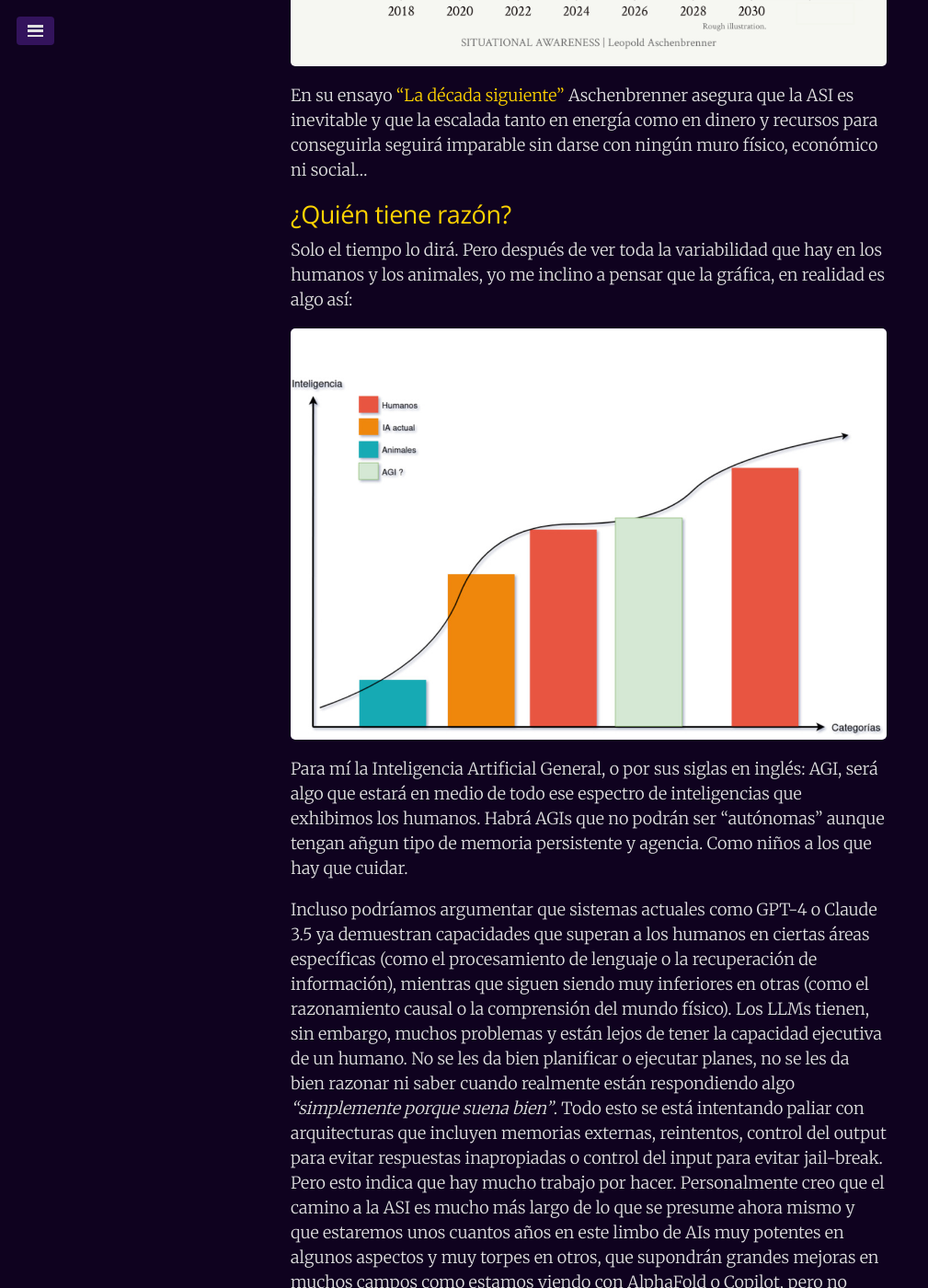
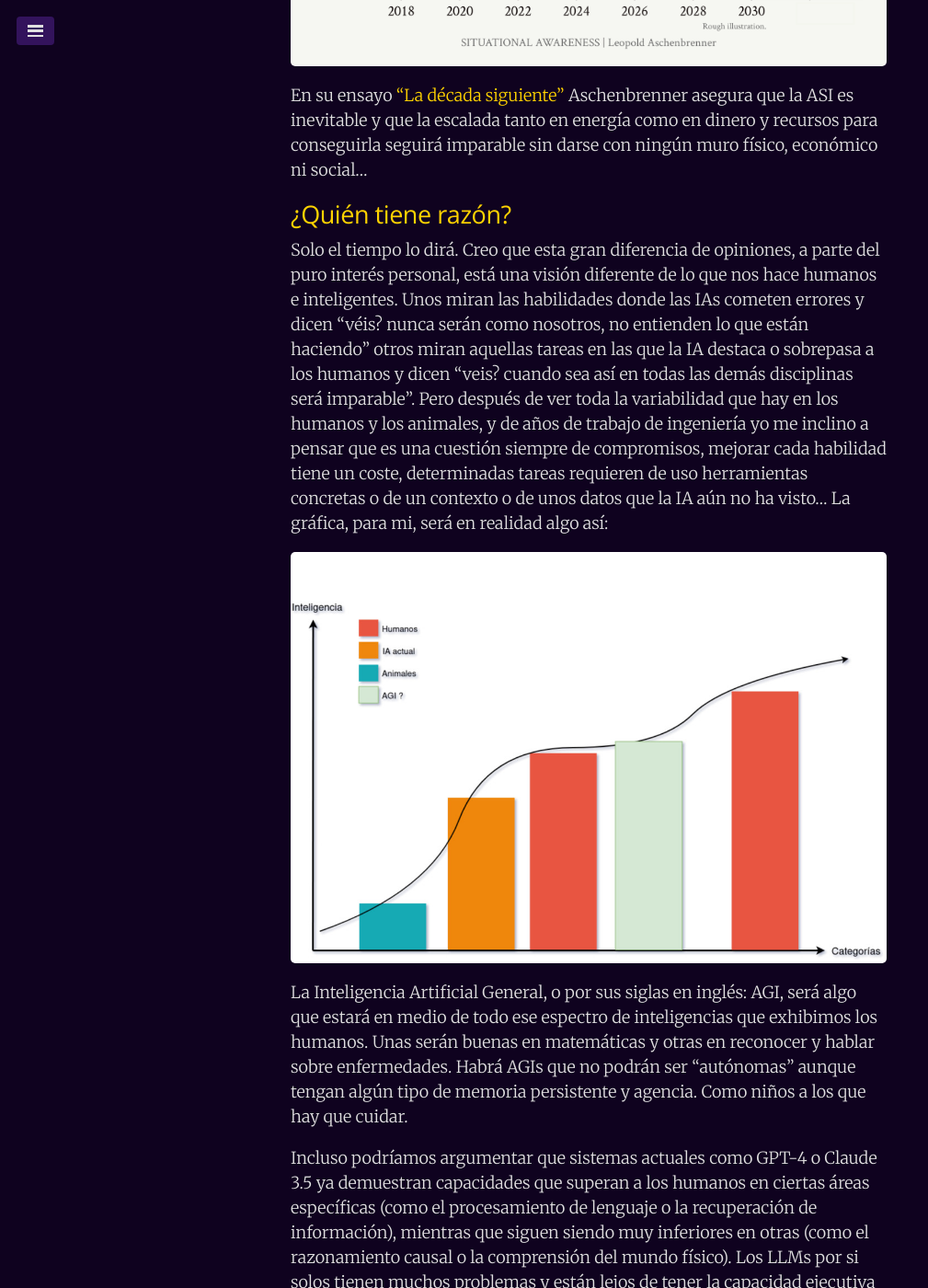
Before and after one commit to juanmirod/juanmirod.github.io, a Jekyll site: the page built from _posts/2024-10-02-sobre-inteligencia.md, in a window 1280 px wide and 1400 px high, scrolled down 9150 px. Shown: the whole window at 92% size, without its empty margins (0-1009 px from the left). Built offline with Jekyll 4.4.1, drawn with Linux system fonts in a browser that asks for light colours; some of the changed text lies outside the part shown.

Commit message:
añadidas algunas aclaracions sobre mi visión personal

```diff
--- a/_posts/2024-10-02-sobre-inteligencia.md
+++ b/_posts/2024-10-02-sobre-inteligencia.md
@@ -78,19 +78,19 @@ En su ensayo ["La década siguiente"](https://situational-awareness.ai/from-agi-
 
 ## ¿Quién tiene razón?
 
-Solo el tiempo lo dirá. Pero después de ver toda la variabilidad que hay en los humanos y los animales, yo me inclino a pensar que la gráfica, en realidad es algo así:
+Solo el tiempo lo dirá. Creo que esta gran diferencia de opiniones, a parte del puro interés personal, está una visión diferente de lo que nos hace humanos e inteligentes. Unos miran las habilidades donde las IAs cometen errores y dicen "véis? nunca serán como nosotros, no entienden lo que están haciendo" otros miran aquellas tareas en las que la IA destaca o sobrepasa a los humanos y dicen "veis? cuando sea así en todas las demás disciplinas será imparable". Pero después de ver toda la variabilidad que hay en los humanos y los animales, y de años de trabajo de ingeniería yo me inclino a pensar que es una cuestión siempre de compromisos, mejorar cada habilidad tiene un coste, determinadas tareas requieren de uso herramientas concretas o de un contexto o de unos datos que la IA aún no ha visto... La gráfica, para mi, será en realidad algo así:
 
 ![Visión intermedia](/public/img/middle_ground.jpg)
 
-Para mí la Inteligencia Artificial General, o por sus siglas en inglés: AGI, será algo que estará en medio de todo ese espectro de inteligencias que exhibimos los humanos. Habrá AGIs que no podrán ser "autónomas" aunque tengan añgun tipo de memoria persistente y agencia. Como niños a los que hay que cuidar.
+La Inteligencia Artificial General, o por sus siglas en inglés: AGI, será algo que estará en medio de todo ese espectro de inteligencias que exhibimos los humanos. Unas serán buenas en matemáticas y otras en reconocer y hablar sobre enfermedades. Habrá AGIs que no podrán ser "autónomas" aunque tengan algún tipo de memoria persistente y agencia. Como niños a los que hay que cuidar.
 
-Incluso podríamos argumentar que sistemas actuales como GPT-4 o Claude 3.5 ya demuestran capacidades que superan a los humanos en ciertas áreas específicas (como el procesamiento de lenguaje o la recuperación de información), mientras que siguen siendo muy inferiores en otras (como el razonamiento causal o la comprensión del mundo físico). Los LLMs tienen, sin embargo, muchos problemas y están lejos de tener la capacidad ejecutiva de un humano. No se les da bien planificar o ejecutar planes, no se les da bien razonar ni saber cuando realmente están respondiendo algo _"simplemente porque suena bien"_. Todo esto se está intentando paliar con arquitecturas que incluyen memorias externas, reintentos, control del output para evitar respuestas inapropiadas o control del input para evitar jail-break. Pero esto indica que hay mucho trabajo por hacer. Personalmente creo que el camino a la ASI es mucho más largo de lo que se presume ahora mismo y que estaremos unos cuantos años en este limbo de AIs muy potentes en algunos aspectos y muy torpes en otros, que supondrán grandes mejoras en muchos campos como estamos viendo con AlphaFold o Copilot, pero no serán AGIs.
+Incluso podríamos argumentar que sistemas actuales como GPT-4 o Claude 3.5 ya demuestran capacidades que superan a los humanos en ciertas áreas específicas (como el procesamiento de lenguaje o la recuperación de información), mientras que siguen siendo muy inferiores en otras (como el razonamiento causal o la comprensión del mundo físico). Los LLMs por si solos tienen muchos problemas y están lejos de tener la capacidad ejecutiva de un humano. No se les da bien planificar o ejecutar planes, no se les da bien razonar ni saber cuando realmente están respondiendo algo _"simplemente porque suena bien"_. Todo esto se está intentando paliar con arquitecturas que incluyen memorias externas, reintentos, control del output para evitar respuestas inapropiadas o control del input para evitar jail-break. Pero esto indica que hay mucho trabajo por hacer. Personalmente creo que el camino a la ASI es mucho más largo de lo que se presume ahora mismo y que estaremos unos cuantos años en este limbo de AIs muy potentes en algunos aspectos y muy torpes en otros, que supondrán grandes mejoras en muchos campos como estamos viendo con AlphaFold o Copilot, pero no serán AGIs.
 
 Lo estamos viendo con los coches autónomos: ya conducen miles de kilómetros al día, pero sólo en ciudades concretas y en condiciones concretas, expandir esa red donde pueden operar con seguridad es un proceso lento porque cada ciudad y cada pais tiene diferente contexto.
 
 El propio Sam Altman en su famoso ensayo ["The intelligence Age"](https://ia.samaltman.com/) hablaba de ASI en "miles de días" una medida tan imprecisa como poco habitual. Miles de días podrían ser 3650 días (10 años), o podrían ser 9000 (~30 años) este ensayo debería haber _enfriado_ las espectativas del mercado enormemente, pero no fue así, grandes empresas siguen gastando miles de millones con la esperanza de que si siguen aumentando el tamaño de los modelos y los datasets los modelos seguirán mejorando sin tocar techo.
 
-La visión humanista no se equivoca en que los millones de años de evolución han conseguido sistemas increíblemente complejos y sofisticados. La inteligencia es una ventaja evolutiva. Es lo que los doomers llaman un **fin instrumental convergente: ser más inteligente es útil para conseguir muchas otras cosas, por lo tanto sea lo que sea que necesitas, ser más inteligente seguramente te ayude**. Esto es lo que hizo crecer el cerebro de los homínidos hasta donde nos encontramos ahora: la capacidad de coordinarnos, de planificar, de rastrear una presa o tenderle una trampa, de comunicar conceptos abstractos en forma de palabras y finalmente la capacidad de crear una cultura común que perdure durante generaciones fue una ventaja sobre los otros animales y los otros homínidos. El problema de los humanistas es pensar que nosotros somos el techo o que la IA nunca podrá llegar a donde estamos y sobrepasarnos en muchos aspectos.
+La visión humanista no se equivoca en que los millones de años de evolución han conseguido sistemas increíblemente complejos, sofisticados y optimizados. La inteligencia es una ventaja evolutiva. Es lo que los doomers llaman un **fin instrumental convergente: ser más inteligente es útil para conseguir muchas otras cosas, por lo tanto sea lo que sea que necesitas, ser más inteligente seguramente te ayude**. Esto es lo que hizo crecer el cerebro de los homínidos hasta donde nos encontramos ahora: la capacidad de coordinarnos, de planificar, de rastrear una presa o tenderle una trampa, de comunicar conceptos abstractos en forma de palabras y finalmente la capacidad de crear una cultura común que perdure durante generaciones fue una ventaja sobre los otros animales y los otros homínidos. El problema de los humanistas es pensar que nosotros somos el techo o que la IA nunca podrá llegar a donde estamos y sobrepasarnos en muchos aspectos.
 
 La realidad es que la inteligencia, tanto humana como artificial, es multidimensional, multisensorial y contextual. Un sistema puede ser extraordinariamente capaz en un dominio mientras es básico o incompetente en otro. Por eso me parece tan chocante la visión tanto de uno como el otro campo y no entiendo esta batalla argumentativa que no empieza por reconocer que es reduccionista al asumir que todos los humanos tenemos un sólo nivel de inteligencia y que todos estamos de acuerdo en lo que significa.
 
```
